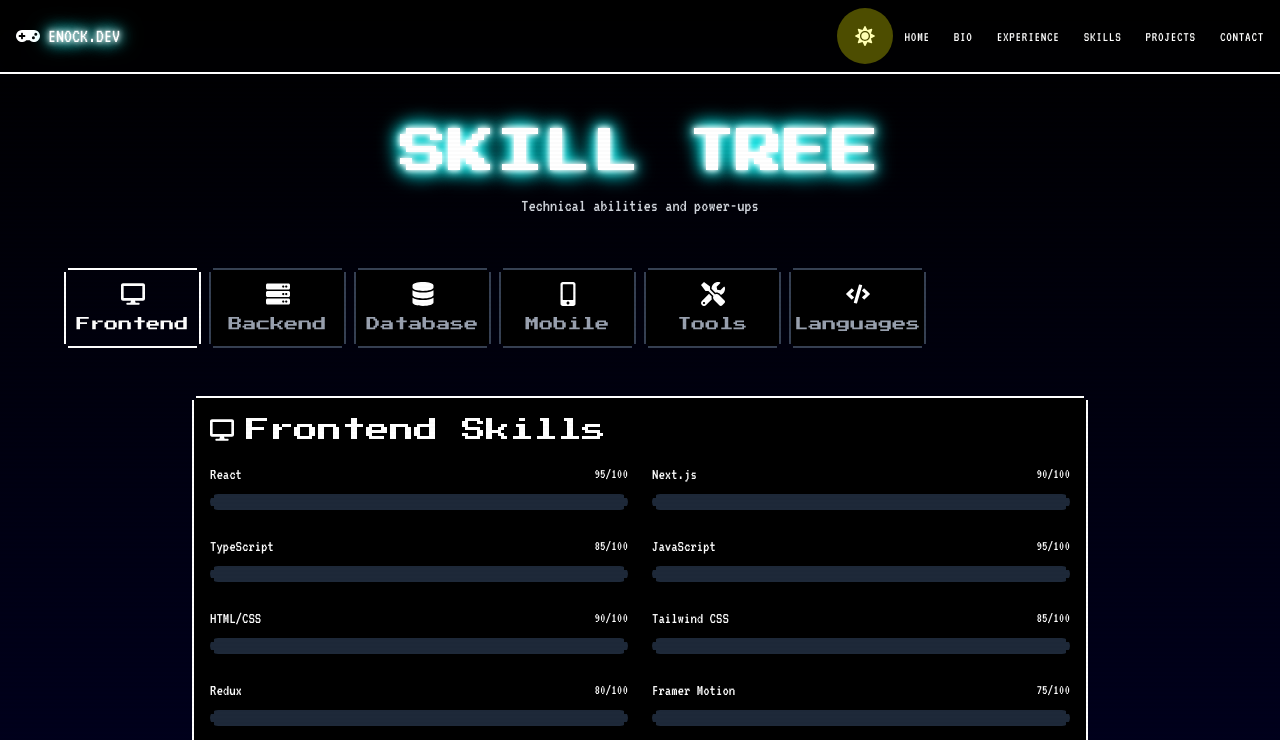
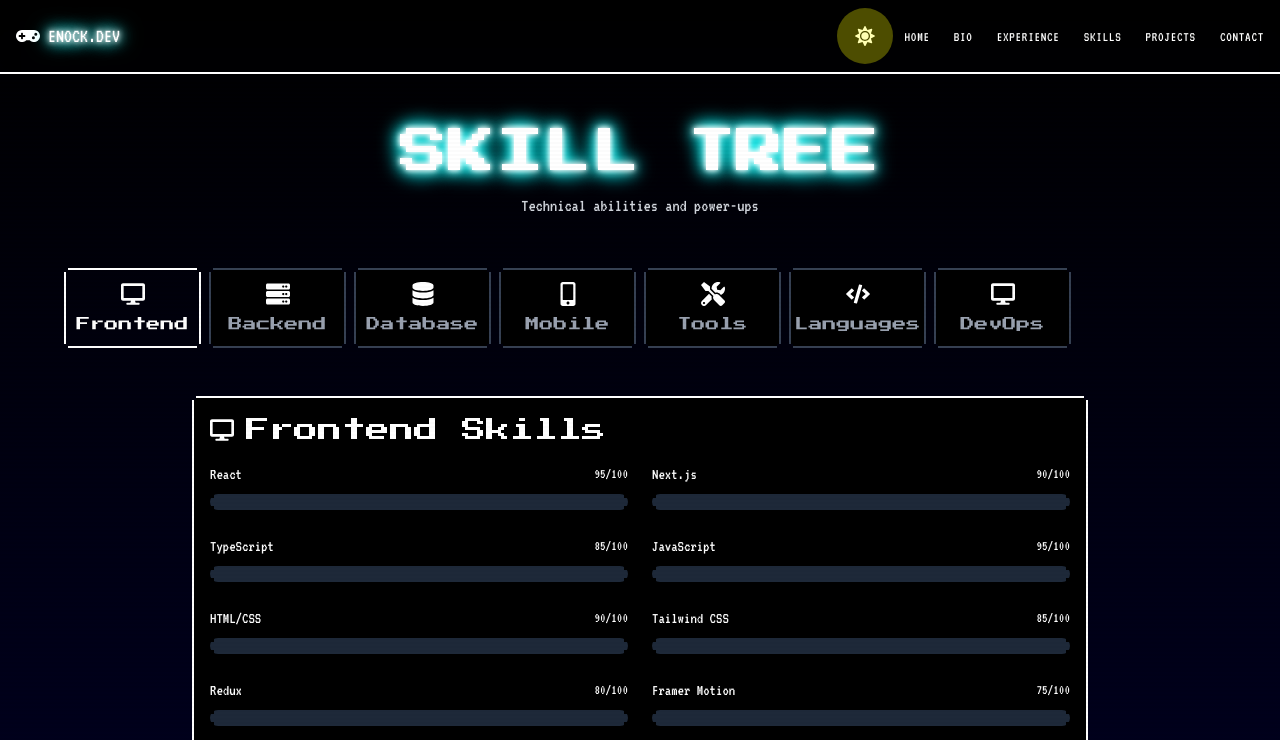
Before and after one commit to Euwamahoro/portfolio, a Next.js app: page /skills in a window 1280 px wide. Shown: the top 740 px of the page. Built offline with nearby package versions, Linux system fonts and the light colour scheme.

Commit message:
feat: additional skill section

```diff
--- a/app/skills/page.tsx
+++ b/app/skills/page.tsx
@@ -42,6 +42,7 @@ const skillCategories = [
       { name: 'NestJS', level: 75 },
       { name: 'GraphQL', level: 70 },
       { name: 'REST API Design', level: 90 },
+      {name: 'grpc', level: 80}
     ]
   },
   {
@@ -97,6 +98,20 @@ const skillCategories = [
       { name: 'HTML/CSS', level: 90 },
       { name: 'SQL', level: 80 },
       { name: 'Python', level: 70 },
+      {name: 'Dart', level: 80}
+    ]
+  },
+  {
+    id: 'devops',
+    name: 'DevOps',
+    icon: <FaDesktop className="text-2xl" />,
+    color: 'neon-blue',
+    skills: [
+      { name: 'terraform', level: 95 },
+      { name: 'docker', level: 90 },
+      { name: 'kubernet', level: 85 },
+      { name: 'Microsoft Azure', level: 95 },
+      { name: 'AWS', level: 90 },
     ]
   }
 ];
```
